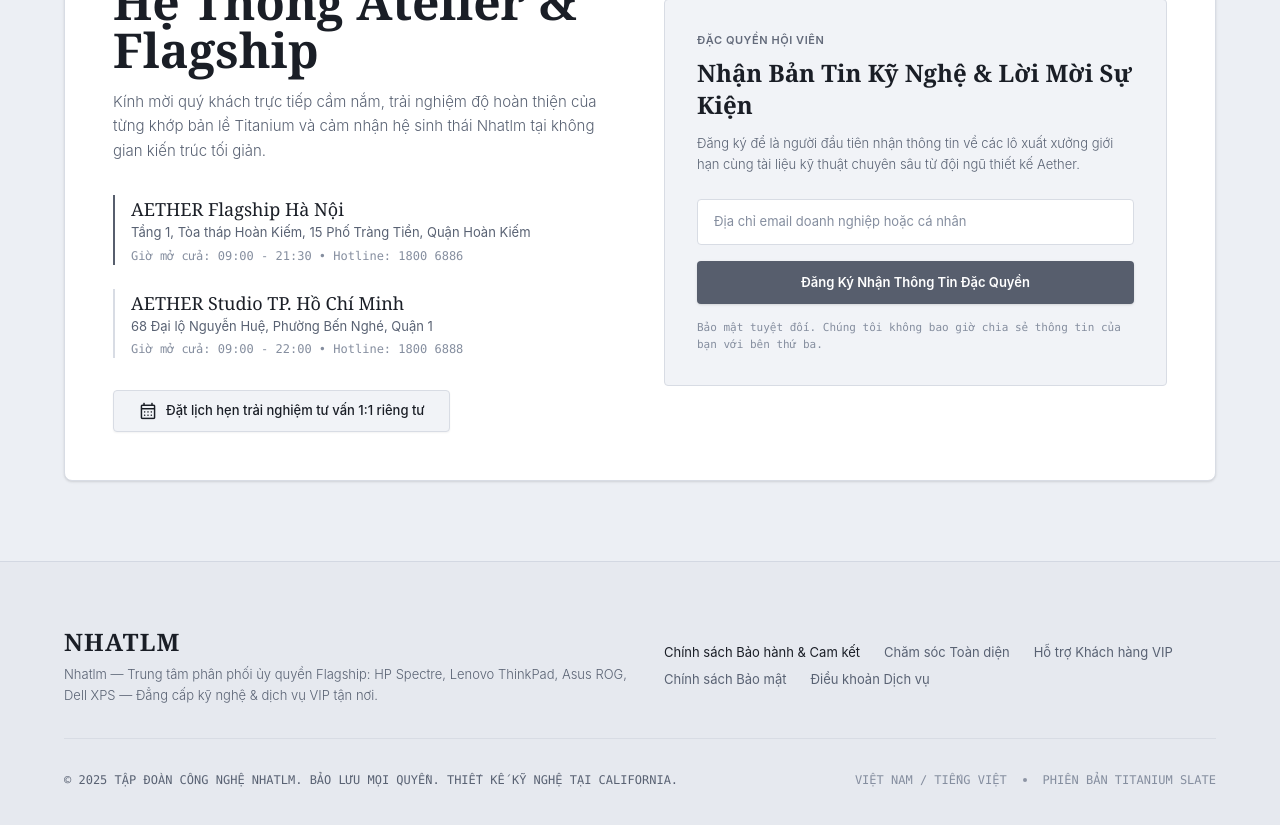
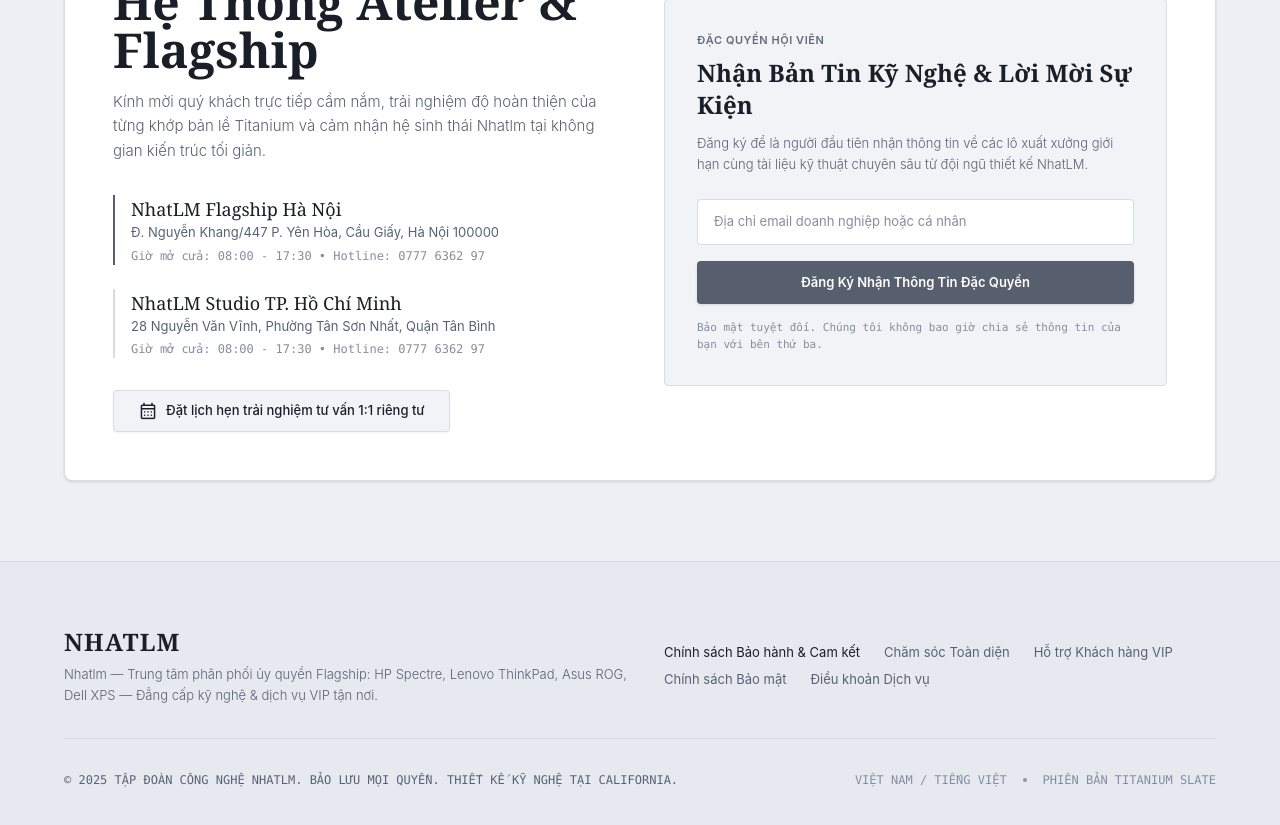
Before and after one commit to lnhat1412004/Website-Laptop, a React (Vite) app: page / in a window 1280 px wide. Shown: the part 6280-7105 px from the top of the page. Built offline with nearby package versions, Linux system fonts and the light colour scheme.

Commit message:
Update AtelierSection.tsx

```diff
--- a/src/components/AtelierSection.tsx
+++ b/src/components/AtelierSection.tsx
@@ -50,25 +50,25 @@
               <div className="space-y-6 mb-8">
                 <div className="border-l-2 border-[#575e6d] pl-4">
                   <h4 className="text-lg text-[#1a1e26] font-serif font-medium">
-                    AETHER Flagship Hà Nội
+                    NhatLM Flagship Hà Nội
                   </h4>
                   <p className="text-[13px] text-[#596273]">
-                    Tầng 1, Tòa tháp Hoàn Kiếm, 15 Phố Tràng Tiền, Quận Hoàn Kiếm
+                    Đ. Nguyễn Khang/447 P. Yên Hòa, Cầu Giấy, Hà Nội 100000
                   </p>
                   <span className="text-[12px] text-[#858e9f] font-mono block mt-1">
-                    Giờ mở cửa: 09:00 - 21:30 • Hotline: 1800 6886
+                    Giờ mở cửa: 08:00 - 17:30 • Hotline: 0777 6362 97
                   </span>
                 </div>
 
                 <div className="border-l-2 border-[#d8dce4] pl-4">
                   <h4 className="text-lg text-[#1a1e26] font-serif font-medium">
-                    AETHER Studio TP. Hồ Chí Minh
+                    NhatLM Studio TP. Hồ Chí Minh
                   </h4>
                   <p className="text-[13px] text-[#596273]">
-                    68 Đại lộ Nguyễn Huệ, Phường Bến Nghé, Quận 1
+                    28 Nguyễn Văn Vĩnh, Phường Tân Sơn Nhất, Quận Tân Bình
                   </p>
                   <span className="text-[12px] text-[#858e9f] font-mono block mt-1">
-                    Giờ mở cửa: 09:00 - 22:00 • Hotline: 1800 6888
+                    Giờ mở cửa: 08:00 - 17:30 • Hotline: 0777 6362 97
                   </span>
                 </div>
               </div>
@@ -97,7 +97,7 @@
                 Nhận Bản Tin Kỹ Nghệ &amp; Lời Mời Sự Kiện
               </h3>
               <p className="text-[13px] text-[#596273] font-light mb-6 leading-relaxed">
-                Đăng ký để là người đầu tiên nhận thông tin về các lô xuất xưởng giới hạn cùng tài liệu kỹ thuật chuyên sâu từ đội ngũ thiết kế Aether.
+                Đăng ký để là người đầu tiên nhận thông tin về các lô xuất xưởng giới hạn cùng tài liệu kỹ thuật chuyên sâu từ đội ngũ thiết kế NhatLM.
               </p>
 
               <AnimatePresence mode="wait">
@@ -113,7 +113,7 @@
                       <span className="material-symbols-outlined">verified</span>
                     </div>
                     <h4 className="text-base font-serif font-semibold text-[#1a1e26]">
-                      Chào mừng bạn đến với AETHER Circle!
+                      Chào mừng bạn đến với NhatLM!
                     </h4>
                     <p className="text-xs text-[#596273]">
                       Mã lời mời hội viên VIP đặc quyền của bạn:
```
